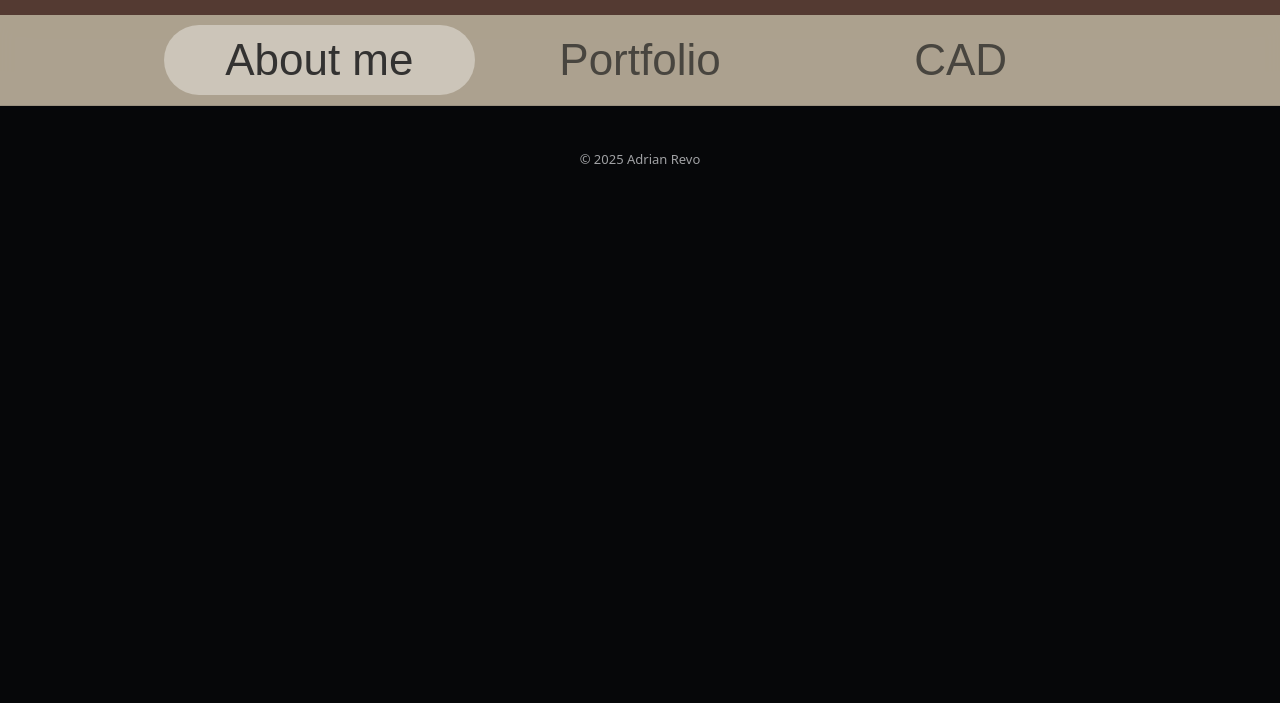
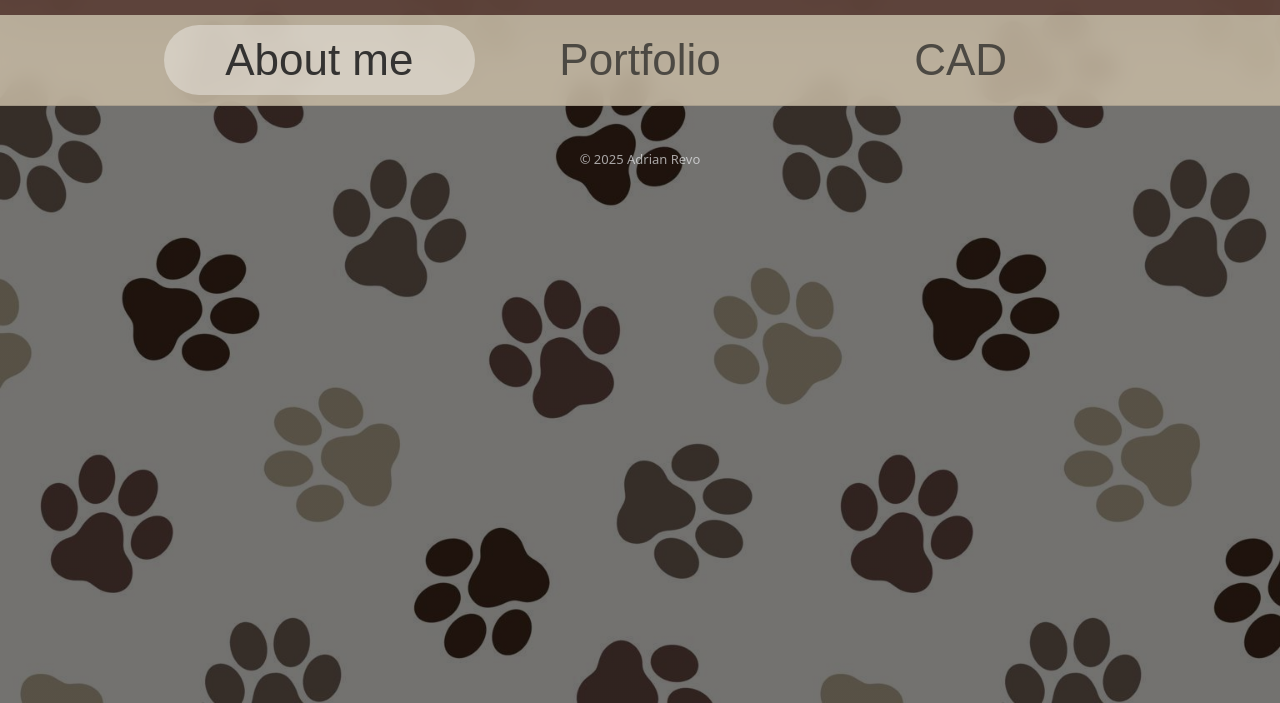
Before and after one commit to SoftKittyPaws/SoftPuppy, a plain HTML site: page index.html in a window 1280 px wide. Shown: the part 97-800 px from the top of the page. Drawn offline with Linux system fonts and the light colour scheme.

Commit message:
Update index.html

```diff
--- a/index.html
+++ b/index.html
@@ -40,7 +40,7 @@
       inset: 0;
       background-image:
         linear-gradient(180deg, rgba(0,0,0,0.55), rgba(0,0,0,0.55)),
-        url("assets/dog-paw-seamless-pattern-cat-paw-foot-print-isolated-wallpaper-background-backdrop-brown-vector.jpg");;
+        url("dog-paw-seamless-pattern-cat-paw-foot-print-isolated-wallpaper-background-backdrop-brown-vector.jpg");;
       background-size: cover;
       background-position: center;
       background-attachment: fixed;
```
